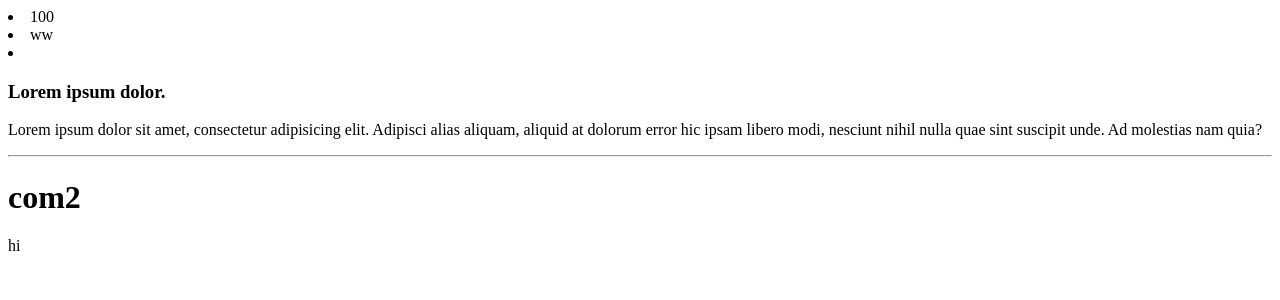
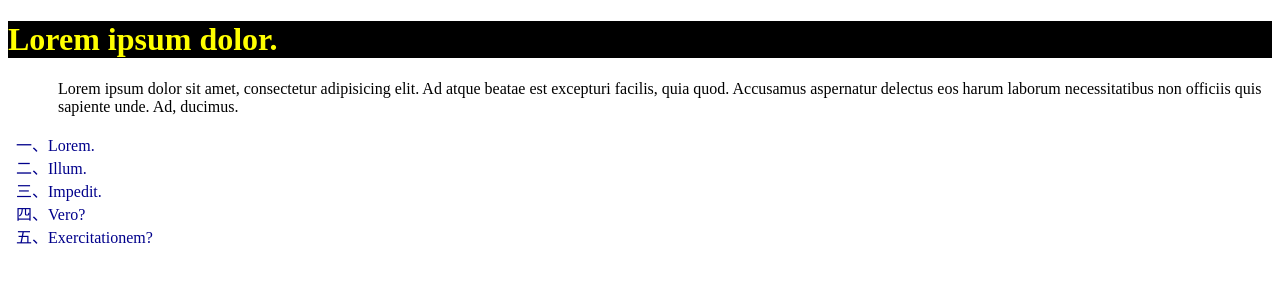
Before and after one commit to Jin19121/react20241105, a React (Vite) app: page / in a window 1280 px wide. Shown: the top 300 px of the page. Built offline with nearby package versions, Linux system fonts and the light colour scheme.

Commit message:
스타일

```diff
--- /dev/null
+++ b/src/apps/MyApp23.jsx
@@ -0,0 +1,31 @@
+import React from "react";
+
+function MyApp23(props) {
+  return (
+    <div>
+      <h1
+        style={{
+          color: "yellow",
+          backgroundColor: "black",
+        }}
+      >
+        Lorem ipsum dolor.
+      </h1>
+      <p style={{ paddingLeft: "50px", border: "green" }}>
+        Lorem ipsum dolor sit amet, consectetur adipisicing elit. Ad atque
+        beatae est excepturi facilis, quia quod. Accusamus aspernatur delectus
+        eos harum laborum necessitatibus non officiis quis sapiente unde. Ad,
+        ducimus.
+      </p>
+      <ul style={{ listStyleType: "cjk-decimal", color: "darkblue" }}>
+        <li>Lorem.</li>
+        <li>Illum.</li>
+        <li>Impedit.</li>
+        <li>Vero?</li>
+        <li>Exercitationem?</li>
+      </ul>
+    </div>
+  );
+}
+
+export default MyApp23;
--- a/src/main.jsx
+++ b/src/main.jsx
@@ -1,9 +1,9 @@
 import { StrictMode } from "react";
 import { createRoot } from "react-dom/client";
-import MeApp22 from "./practice/MeApp22.jsx";
+import MyApp23 from "./apps/MyApp23.jsx";
 
 createRoot(document.getElementById("root")).render(
   <StrictMode>
-    <MeApp22 />
+    <MyApp23 />
   </StrictMode>,
 );
```
